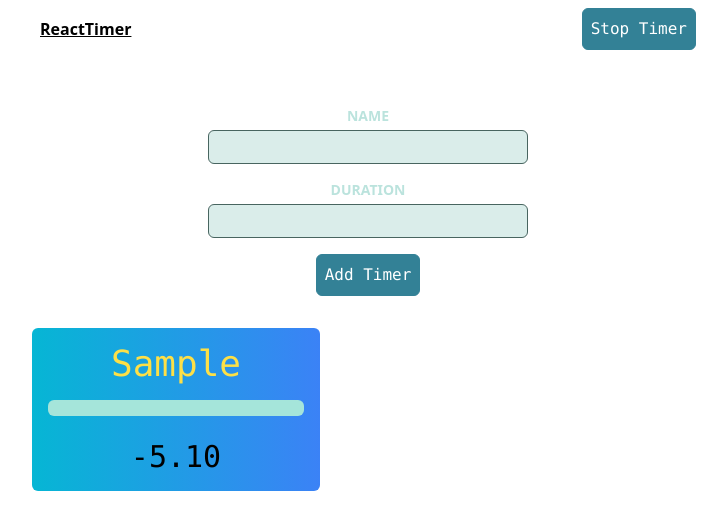
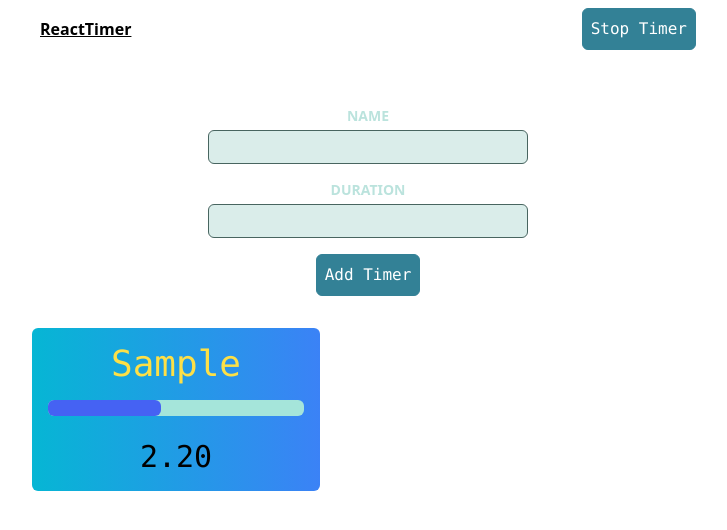
Before and after one commit to codecamp-prem/React-Coding-Interview, a React (Vite) app: page / in a window 1280 px wide. Both pictures are taken after typing "Sample", "5" into the empty fields and a click on the button "Add Timer". Shown: the top 530 px of the page, without its empty margins (272-999 px from the left). Built offline with nearby package versions, Linux system fonts and the light colour scheme.

Commit message:
manage an interval with Refs as well as add cleanup function in useEffect

```diff
--- a/src/AdvancedState/Timer.tsx
+++ b/src/AdvancedState/Timer.tsx
@@ -1,13 +1,23 @@
-import { useEffect, useState } from "react";
+import { useEffect, useRef, useState } from "react";
 import Container from "../DynamicInput/Container";
 import "./progressBar.css";
 import { Timer as TimerProps } from "./store/timers-context";
 const Timer = ({ name, duration }: TimerProps) => {
-  const [remainingTime, SetRemaninigTime] = useState(duration * 100);
+  const intervalRef = useRef<number | null>(null);
+
+  const [remainingTime, SetRemaninigTime] = useState(duration * 1000);
+
+  if (remainingTime <= 0 && intervalRef.current) {
+    clearInterval(intervalRef.current);
+  }
   useEffect(() => {
-    setInterval(function () {
+    const timer = setInterval(function () {
       SetRemaninigTime((prevTime) => prevTime - 50);
     }, 50);
+
+    intervalRef.current = timer;
+
+    return () => clearInterval(timer);
   }, []);
 
   const formattedRemainingTime = (remainingTime / 1000).toFixed(2);
--- a/src/AdvancedState/Timers.tsx
+++ b/src/AdvancedState/Timers.tsx
@@ -4,7 +4,7 @@ import { useTimersContext } from "./store/timers-context";
 const Timers = () => {
   const { timers } = useTimersContext();
   return (
-    <ul className="list-none max-w-2xl my-8 mx-auto p-0 font-mono grid gap-8 grid-cols-contextUl ">
+    <ul className="list-none max-w-2xl my-8 mx-auto p-2 sm:p-0 font-mono grid gap-8 grid-cols-1 sm:grid-cols-contextUl">
       {timers.map((timer) => (
         <li
           key={timer.name}
```
